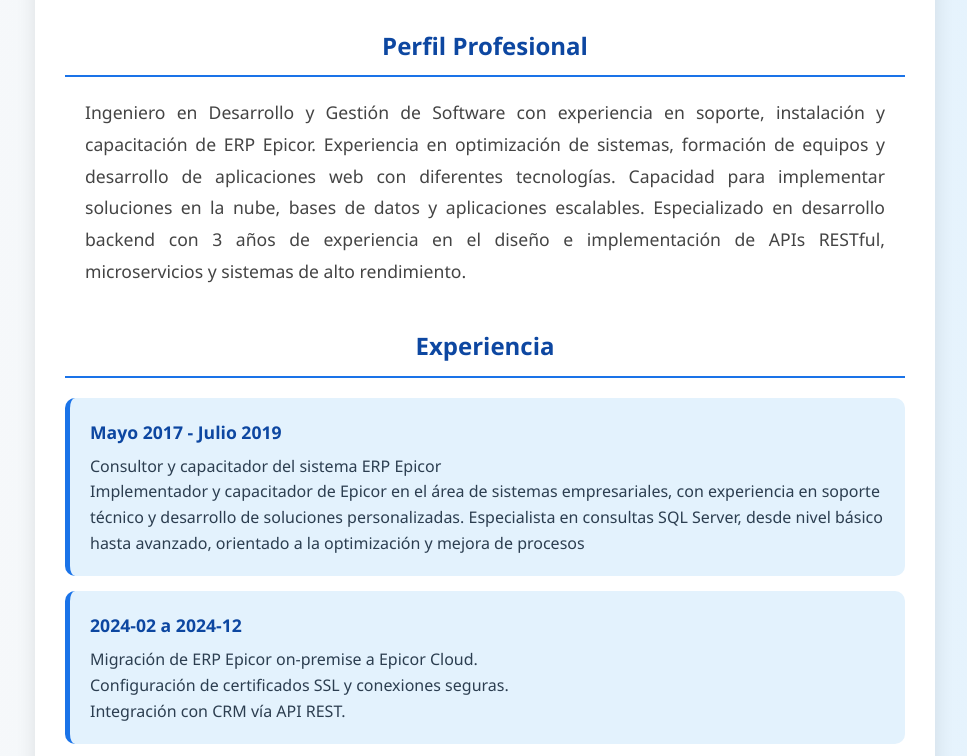
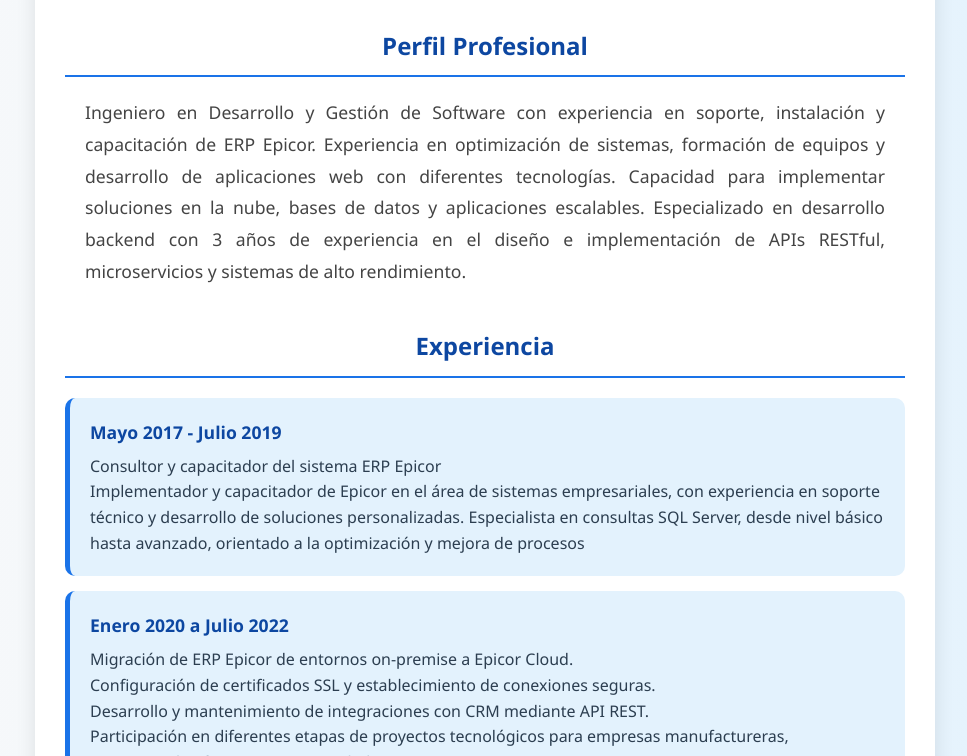
Before and after one commit to bulmaroz/bulmaroz.github.io, a plain HTML site: page index.html in a window 1280 px wide. Shown: the part 174-930 px from the top of the page, without its empty margins (155-1122 px from the left). Drawn offline with Linux system fonts and the light colour scheme.

Commit message:
Update index.html

```diff
--- a/index.html
+++ b/index.html
@@ -33,14 +33,16 @@
                 <li>
                     <strong>Mayo 2017 - Julio 2019</strong>
                   Consultor y capacitador del sistema ERP Epicor<br>
-                Implementador y capacitador de Epicor en el área de sistemas empresariales, con experiencia en soporte técnico y desarrollo de soluciones personalizadas. Especialista en consultas SQL Server,
-                    desde nivel básico hasta avanzado, orientado a la optimización y mejora de procesos
+                Implementador y capacitador de Epicor en el área de sistemas empresariales,
+                    con experiencia en soporte técnico y desarrollo de soluciones personalizadas.
+                    Especialista en consultas SQL Server, desde nivel básico hasta avanzado, orientado a la optimización y mejora de procesos
                 </li>
                 <li>
-                    <strong>2024-02 a 2024-12</strong>
-                    Migración de ERP Epicor on-premise a Epicor Cloud.<br>
-                    Configuración de certificados SSL y conexiones seguras.<br>
-                    Integración con CRM vía API REST.
+                    <strong>Enero 2020 a Julio 2022</strong>
+                  Migración de ERP Epicor de entornos on-premise a Epicor Cloud.<br>
+Configuración de certificados SSL y establecimiento de conexiones seguras.<br>
+Desarrollo y mantenimiento de integraciones con CRM mediante API REST.<br>
+Participación en diferentes etapas de proyectos tecnológicos para empresas manufactureras, garantizando eficiencia y continuidad operativa.<br>
                 </li>
                 <li>
                     <strong>2023-06 a 2023-12</strong>
```
